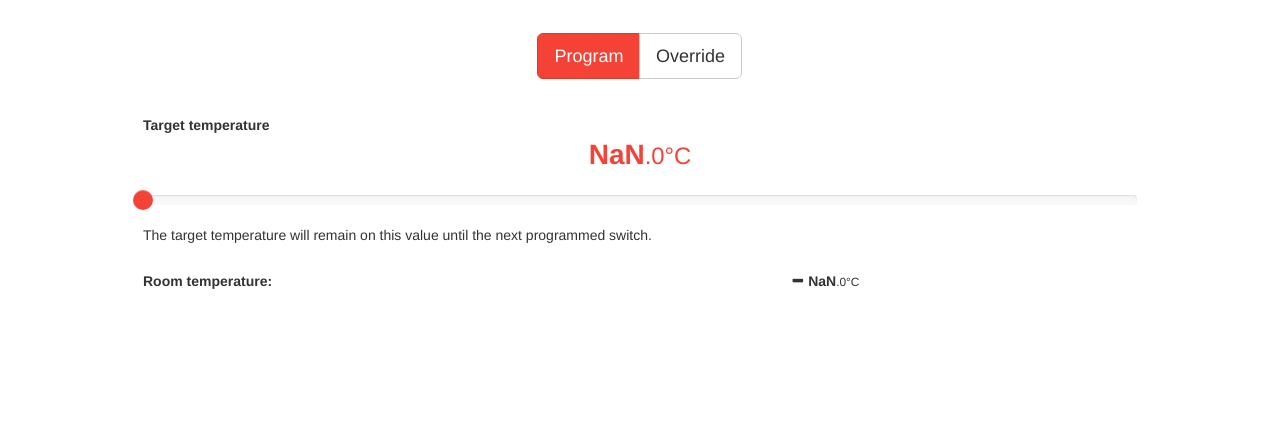
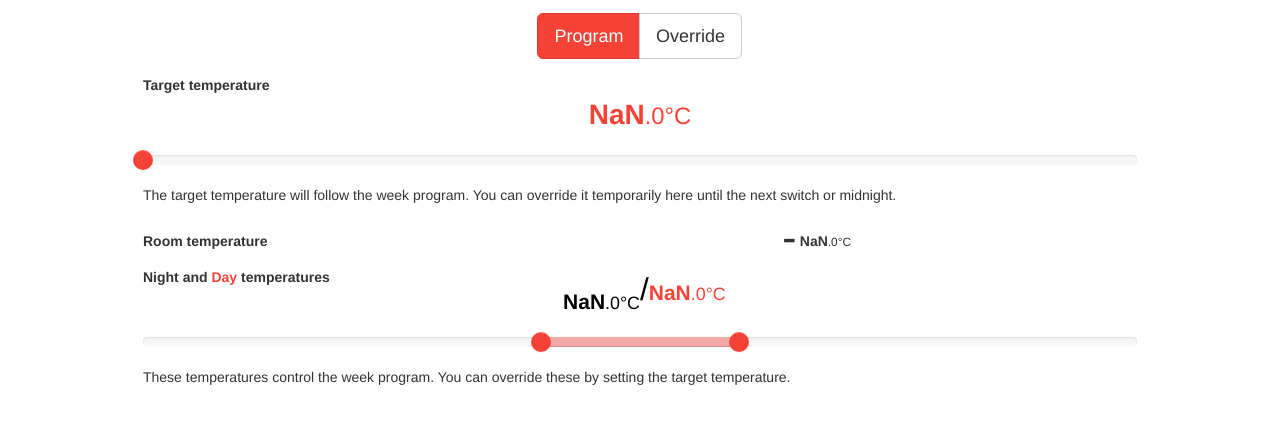
Before and after one commit to koenyyy/Thermostat, a plain HTML site: page index.html in a window 1280 px wide. Shown: the part 33-456 px from the top of the page. Drawn offline with Linux system fonts and the light colour scheme; no server answers.

Commit message:
Finished index page

```diff
--- a/css/theme.css
+++ b/css/theme.css
@@ -136,11 +136,11 @@ body {
 	margin: 16px auto;
 }
 
-#tempInputSlider .slider-handle {
+#tempInputSlider .slider-handle, #tempDayNightInputSlider .slider-handle {
 	background: #F44336 !important;
 }
 
-#tempInputSlider .slider-selection {
+#tempInputSlider .slider-selection, #tempDayNightInputSlider .slider-selection {
 	background: #F2A9A4;
 }
 
@@ -148,7 +148,31 @@ body {
 	color: #F44336;
 	font-size: 200%;
 	text-align: center;
+	margin-top: 30px 0;
+}
+
+#tempNightFormatted {
+	color: black;
+	font-size: 150%;
+	text-align: center;
+	margin-top: 30px 0;
+	width: 50%;
+	text-align: right;
+}
+#tempDayFormatted {
+	color: #F44336;
+	font-size: 150%;
+	text-align: center;
 	margin-top: 15px 0;
+	width: 50%;
+	float: right;
+	text-align: left;
+}
+
+#tempDayFormatted:before {
+	font-size: 150%;
+	color: black;
+	content: "/";
 }
 
 #tempCurrent {
@@ -157,13 +181,17 @@ body {
 
 #programButtons {
 	text-align: center;
-	padding: 20px;
+	padding: 0 20px;
 }
 
 .gotoweekoverview {
 	position: absolute;
 	right: 30px;
 	top: 0px;
+}
+
+.redredred {
+	color: #F44336;
 }
 
 /* override primary button colors */
--- a/index.html
+++ b/index.html
@@ -38,7 +38,7 @@
 		<div class="container-fluid row container-dashboard">
 			<table id="tempCurrent">
 				<tr>
-					<th>Room temperature:</th>
+					<th>Room temperature</th>
 					<td>
 						<span class="glyphicon glyphicon-arrow-up" id="tempCurrentIcon"></span>
 						<span id="tempCurrentFormatted"></span>
@@ -46,6 +46,14 @@
 				</tr>
 			</table>
 		</div>
+
+        <div class="container-fluid container-dashboard" id="programControls">
+			<strong>Night and <span class="redredred">Day</span> temperatures</strong>
+			<div id="tempDayFormatted"></div>
+			<div id="tempNightFormatted"></div>
+			<input type="text" name="tempDayNightInput" id="tempDayNightInput" data-slider-id="tempDayNightInputSlider" data-provide="slider" data-slider-min="5" data-slider-max="30" data-slider-step="0.1" data-slider-value="[15,20]" data-slider-tooltip="hide">
+			<p>These temperatures control the week program. You can override these by setting the target temperature.</p>
+        </div>
 
 		<script src="dist/js/jquery-1.12.4.min.js"></script>
 		<script src="dist/js/bootstrap.js"></script>
--- a/js/index.js
+++ b/js/index.js
@@ -1,7 +1,10 @@
 // global application variables
 var tempCurrent = 0;
 var tempTarget = 0;
+var tempNight = 0;
+var tempDay = 0;
 var manual = false;
+var inputSlider;
 
 function setup() {
 	tempCurrent = parseFloat(get("currentTemperature", "current_temperature"));
@@ -9,21 +12,36 @@ function setup() {
 
 	tempTarget = parseFloat(get("targetTemperature", "target_temperature"));
 	$("#tempTargetFormatted").html(formatDeg(tempTarget));
-	$("#tempInput")
-		.slider({
-			formatter: function(value) {
-				return (Math.round(value * 10) / 10) + "°C";
-			}
-		})
-		.on("change", function() {
+	inputSlider = $("#tempInput").slider({
+		formatter: function(value) {
+			return (Math.round(value * 10) / 10) + "°C";
+		}
+	});
+
+	inputSlider.on("change", function() {
 			var value = $(this).val();
 			$("#tempTargetFormatted").html(formatDeg(value));
 		})
 		.slider("setValue", tempTarget)
-		.on("slideStop", function(value) {
+		.on("slideStop", function(state) {
 			tempTarget = $("#tempInput").val();
 			saveTargetTemp();
 		});
+
+	tempNight = parseFloat(get("nightTemperature", "night_temperature"));
+	tempDay = parseFloat(get("dayTemperature", "day_temperature"));
+	$("#tempDayNightInput").slider({})
+		.on("change", function(state) {
+			tempNight = state.value.newValue[0];
+			tempDay = state.value.newValue[1];
+			$("#tempNightFormatted").html(formatDeg(tempNight));
+			$("#tempDayFormatted").html(formatDeg(tempDay));
+		})
+		.on("slideStop", function(state) {
+			put("nightTemperature", "night_temperature", tempNight);
+			put("dayTemperature", "day_temperature", tempDay);
+		})
+		.slider("setValue", [tempNight, tempDay], false, true);
 
 	manual = (get("weekProgramState", "week_program_state") == 'off');
 	if (manual) {
@@ -64,7 +82,7 @@ function updateTemperatures() {
 
 	if (tempNewTarget != tempTarget) {
 		tempTarget = tempNewTarget;
-		$("#tempInputSlider").slider('setValue', tempTarget);
+		inputSlider.slider('setValue', tempTarget, false, true);
 	}
 
 	if (tempNewCurrent > tempCurrent) {
@@ -100,23 +118,19 @@ function showManual() {
 	$("#buttonManual").addClass("btn-primary").removeClass("btn-default");
 	$("#buttonProgram").removeClass("btn-primary").addClass("btn-default");
 
-	//$("tempInput").data("fgColor", "#F44336");
-	$(".knob").trigger("configure", {"fgColor": "#F44336"});
-	$("#tempInputReadonly").hide();
+	put("weekProgramState", "week_program_state", "off");
 
-	$("#tempInputTitle").html("Manual:");
+	$("#tempTargetDetails").html("The target temperature is set to this value until the thermostat is put back in Program mode.");
 
-	$("#tempTargetDetails").html("The target temperature will remain on this value until the thermostat is set back to Program mode.");
+	$("#programControls").fadeOut();
 }
 
 function showProgram() {
 	$("#buttonManual").removeClass("btn-primary").addClass("btn-default");
 	$("#buttonProgram").addClass("btn-primary").removeClass("btn-default");
 
-	$(".knob").trigger("configure", {"fgColor": "#969696"});
-	$("#tempInputReadonly").show();
+	put("weekProgramState", "week_program_state", "on");
 
-	$("#tempInputTitle").html("Program:");
-
-	$("#tempTargetDetails").html("The target temperature will remain on this value until the next programmed switch.");
+	$("#tempTargetDetails").html("The target temperature will follow the week program. You can override it temporarily here until the next switch or midnight.");
+	$("#programControls").fadeIn();
 }
```
